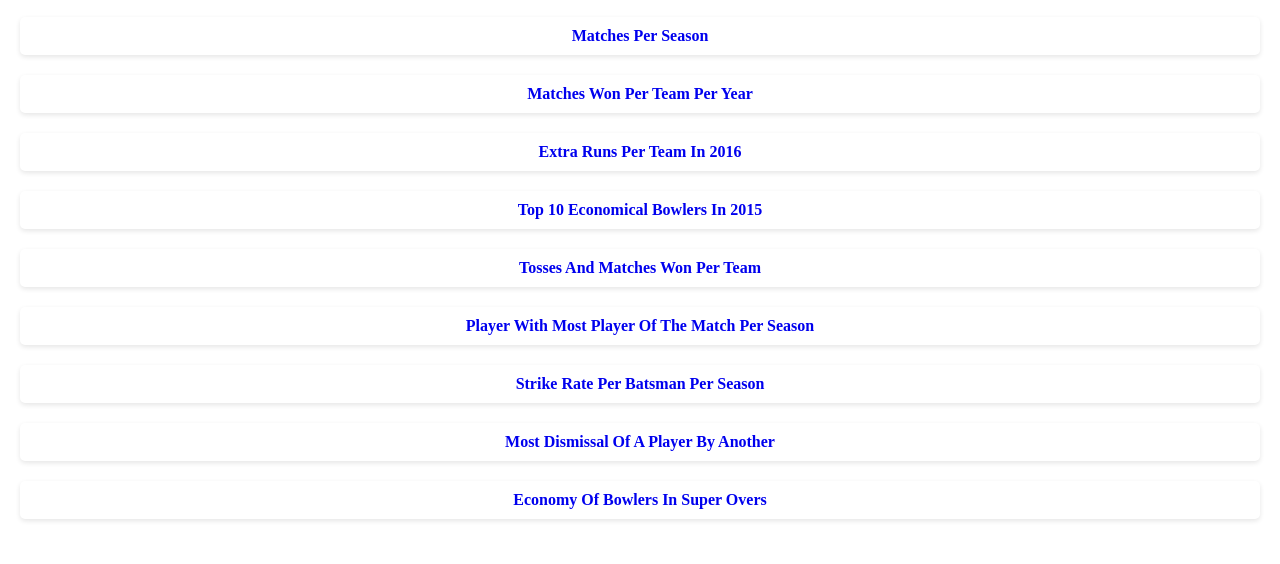
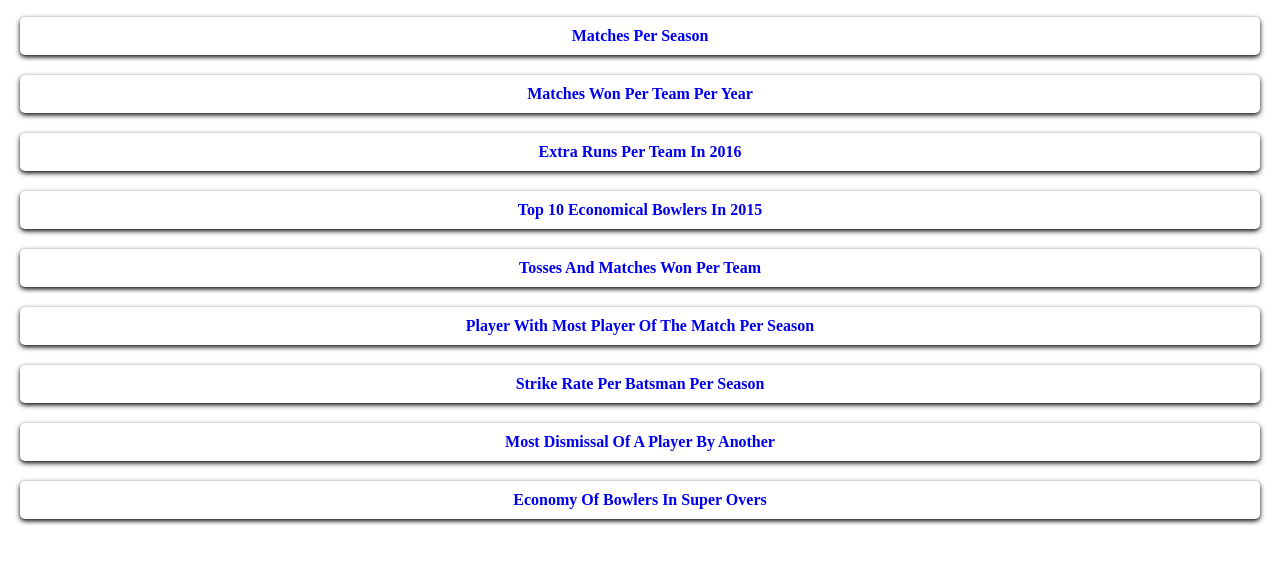
Before and after one commit to ShubhamKG1999/js-ipl-data-project, a website: page index.html in a window 1280 px wide. Shown: the part 60-624 px from the top of the page. Drawn offline with Linux system fonts and the light colour scheme.

Commit message:
ipl-data-analysis

```diff
--- a/style.css
+++ b/style.css
@@ -10,12 +10,13 @@ h1 {
     text-align: center;
     margin-bottom: 20px;
 }
+
 ul {
     list-style: none;
 }
 li {
     margin-bottom: 20px;
-    box-shadow: 0 2px 5px rgba(0,0,0,0.1);
+    box-shadow: 0 2px 5px black;
     border-radius: 5px;
 }
 li a {
```
